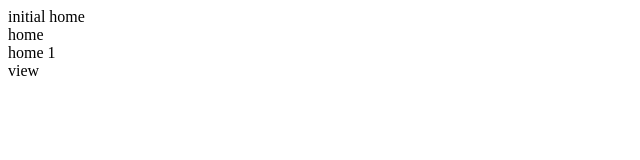
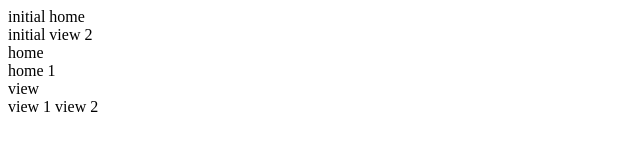
Before and after one commit to kevinxzm/git-practice, a plain HTML site: page index.html in a window 1280 px wide. Shown: the whole page, without its empty margins (0-640 px from the left). Drawn offline with Linux system fonts and the light colour scheme.

Commit message:
view1 with 2

```diff
--- a/index.html
+++ b/index.html
@@ -7,6 +7,7 @@
   </head>
   <body>
     <div>initial home</div>
+    <div>initial view 2</div>
 
     <div>home</div>
     <span>home 1 </span>
@@ -15,6 +16,10 @@
 
     <div>view</div>
 
+    <span>view 1</span>
+
+    <span>view 2</span>
+
 
   </body>
 </html>
```
